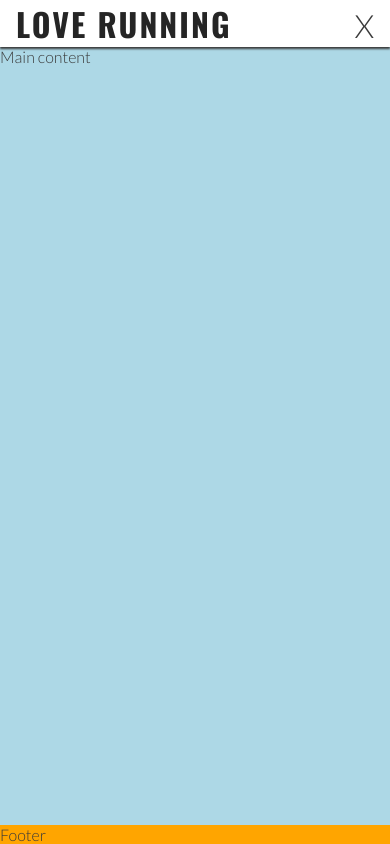
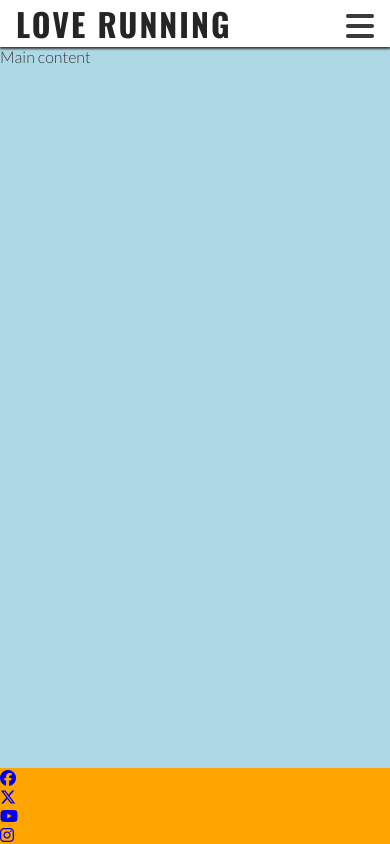
Before and after one commit to wgregorycoding-eng/love-running, a plain HTML site: page index.html in a window 390 px wide. Drawn offline with nearby package versions, Linux system fonts and the light colour scheme.

Commit message:
Added footer social media links and changed header toggle

```diff
--- a/assets/css/style.css
+++ b/assets/css/style.css
@@ -140,3 +140,4 @@ footer {
             border-bottom: 1px solid #3a3a3a;
         }
     }
+}
--- a/index.html
+++ b/index.html
@@ -26,7 +26,7 @@
             <h1 id="logo">Love Running</h1>
         </a>
         <input type="checkbox" id="nav-toggle" name="nav-toggle">
-        <label for="nav-toggle" class="nav-toggle-label">X</label>
+        <label for="nav-toggle" class="nav-toggle-label"><i class="fa-solid fa-bars"></i></label>
         <nav>
             <ul id="menu">
                 <li><a href="" class="active">Home</a></li>
@@ -40,7 +40,17 @@
     <main>Main content</main>
 
     <!-- Footer -->
-    <footer>Footer</footer>
+    <footer><ul>
+        <li><a href="http://facebook.com" target="blank" rel="noopener" aria-label="visit our facebook page(opens in a new tab)"><i class="fa-brands fa-facebook"></i></a></li>
+        <li><a href="http://twitter.com" target="blank" rel="noopener" aria-label="visit our twitter page(opens in a new tab)"><i class="fa-brands fa-x-twitter"></i></a></li>
+        <li><a href="http://youtube.com"target="blank" rel="noopener" aria-label="visit our twitter page(opens in a new tab)"><i class="fa-brands fa-youtube"></i></a></li></a></li>
+        <li><a href="http://instagram.com" target="blank" rel="noopener" aria-label="visit our instagram page(opens in a new tab)"><i class="fa-brands fa-instagram"></i></a></li>
+
+    </ul></footer>
+
+
+    <!-- Font Awesome kit -->
+    <script src="https://kit.fontawesome.com/3dede5a1ba.js" crossorigin="anonymous"></script>
 </body>
 
 </html>
```
